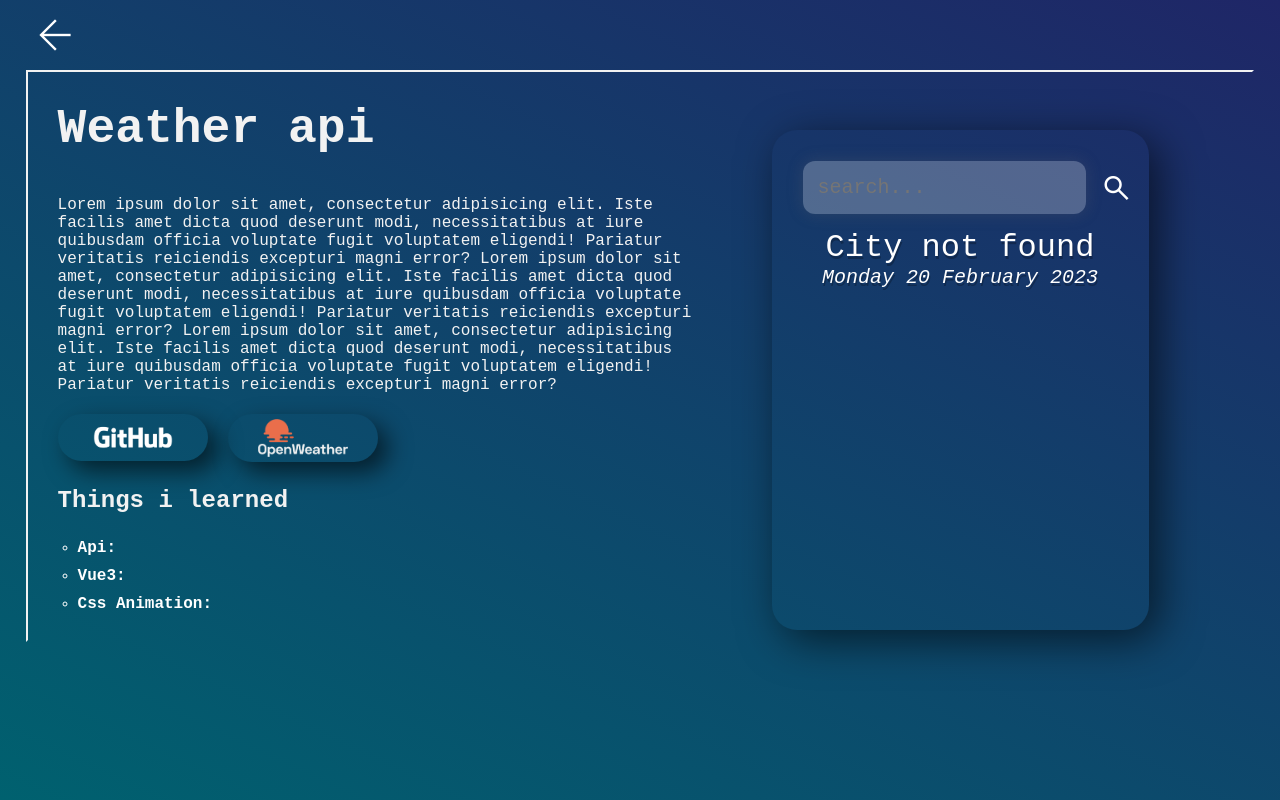
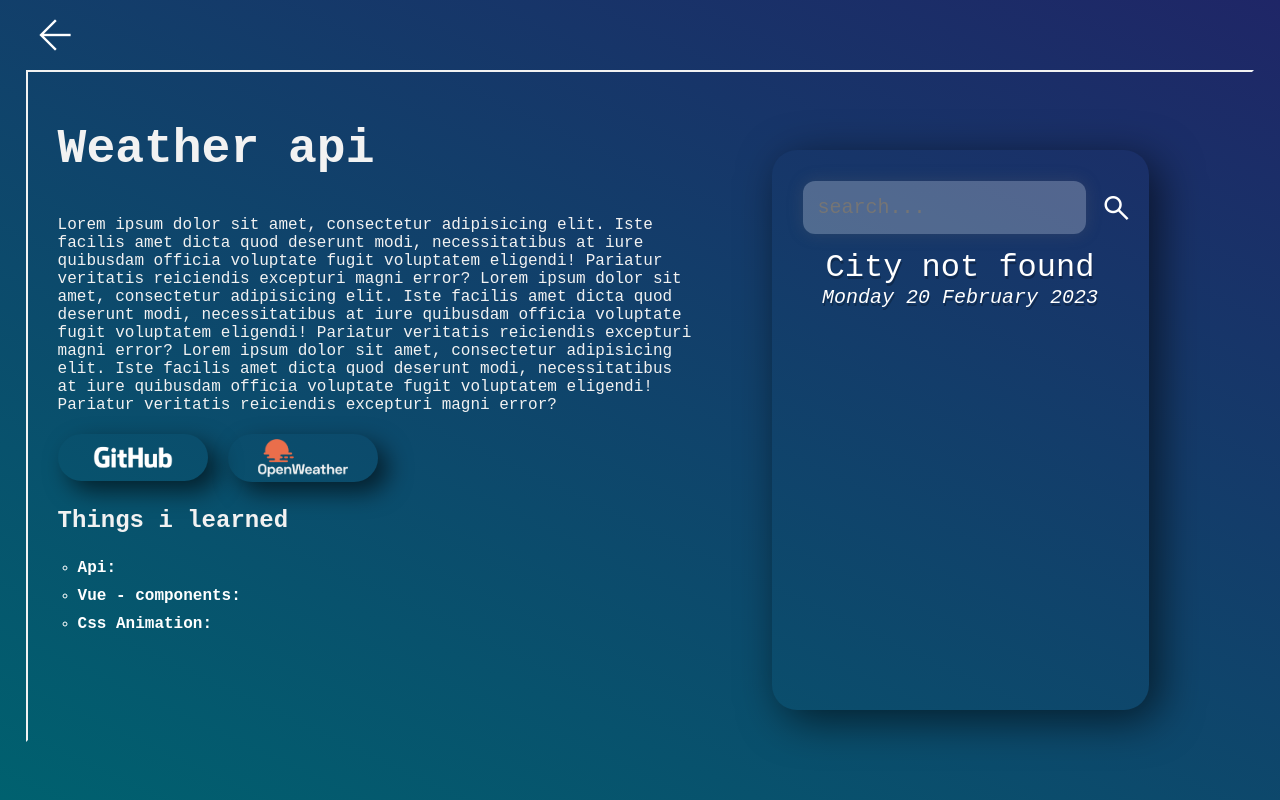
Before and after one commit to Welander1994/portfolio, a Vue app: page /WeatherAppView in a window 1280 px wide. Built offline with nearby package versions, Linux system fonts and the light colour scheme.

Commit message:
styling update

```diff
--- a/src/views/ShoppingView.vue
+++ b/src/views/ShoppingView.vue
@@ -43,9 +43,8 @@ import weatherApp from '../components/weatherApp/weather.vue'
       <h2>Things i learned</h2>
 
       <ul class="box__learn">
-        <li><span> Api: </span> </li>
-        <li><span> Vue3: </span></li>
-        <li><span>Css Animation: </span></li>
+        <li><span> Vue: </span></li>
+        <li><span>Local storage: </span></li>
       </ul>
     </div>
     <div class="box__img">
@@ -58,8 +57,9 @@ import weatherApp from '../components/weatherApp/weather.vue'
 <style lang="scss" scoped>
 .box {
   display: flex;
+
   margin: 0 2vw 2vw 2vw;
-  padding: 10px 30px;
+  padding: 30px;
   border: var(--white) 2px solid;
   border-color: var(--white) transparent transparent var(--white);
 
@@ -71,6 +71,7 @@ import weatherApp from '../components/weatherApp/weather.vue'
       padding-right: 20px;
       display: flex;
       align-items: center;
+
 
       #shopping__img {
         background-image: url('../assets/img/icon-192x192.png');
@@ -97,6 +98,11 @@ import weatherApp from '../components/weatherApp/weather.vue'
         box-shadow: 0px 0px 23px 0px rgb(0 0 0 / 59%);
         -webkit-box-shadow: 10px 10px 23px 0px rgb(0 0 0 / 59%);
         -moz-box-shadow: 0px 0px 23px 0px rgba(0, 0, 0, 0.59);
+
+        &:hover {
+          background-color: rgba(255, 255, 255, 0.13);
+        }
+
       }
     }
   }
@@ -104,7 +110,7 @@ import weatherApp from '../components/weatherApp/weather.vue'
   p,
   h2,
   h1 {
-    padding: 20px 0;
+    padding: 20px 0 20px 0;
     width: 50vw;
     color: var(--white);
   }
--- a/src/views/WeatherAppView.vue
+++ b/src/views/WeatherAppView.vue
@@ -44,7 +44,7 @@ import weatherApp from '../components/weatherApp/weather.vue'
 
       <ul class="box__learn">
         <li><span> Api: </span> </li>
-        <li><span> Vue3: </span></li>
+        <li><span> Vue - components: </span></li>
         <li><span>Css Animation: </span></li>
       </ul>
     </div>
@@ -58,10 +58,17 @@ import weatherApp from '../components/weatherApp/weather.vue'
 <style lang="scss" scoped>
 .box {
   display: flex;
+
   margin: 0 2vw 2vw 2vw;
-  padding: 10px 30px;
+  padding: 30px;
   border: var(--white) 2px solid;
   border-color: var(--white) transparent transparent var(--white);
+
+  &__content {
+    display: flex;
+    flex-direction: column;
+
+  }
 
   .links {
     display: flex;
@@ -81,6 +88,9 @@ import weatherApp from '../components/weatherApp/weather.vue'
         -webkit-box-shadow: 10px 10px 23px 0px rgb(0 0 0 / 59%);
         -moz-box-shadow: 0px 0px 23px 0px rgba(0, 0, 0, 0.59);
 
+        &:hover {
+          background-color: rgba(255, 255, 255, 0.13);
+        }
       }
     }
   }
@@ -88,7 +98,7 @@ import weatherApp from '../components/weatherApp/weather.vue'
   p,
   h2,
   h1 {
-    padding: 20px 0;
+    padding: 20px 0 20px 0;
     width: 50vw;
     color: var(--white);
   }
@@ -120,9 +130,7 @@ import weatherApp from '../components/weatherApp/weather.vue'
     justify-content: center;
     padding-top: 6vh;
 
-    .content {
-      max-height: 500px;
-    }
+
   }
 
 
```
